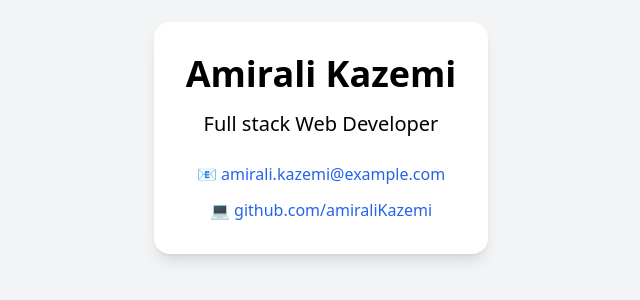
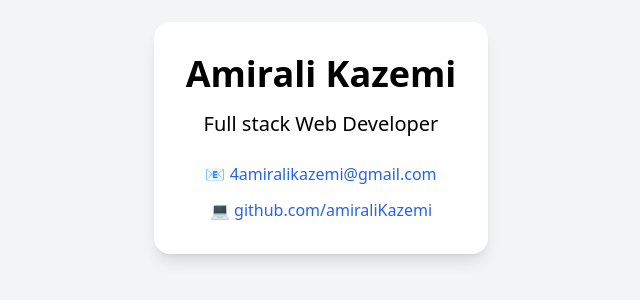
Before and after one commit to amiralikazemi/amiralikazemi.github.io, a plain HTML site: page index.html in a window 1280 px wide. Shown: the part 262-562 px from the top of the page, 319-959 px from the left. Drawn offline with nearby package versions, Linux system fonts and the light colour scheme.

Commit message:
Update index.html

```diff
--- a/index.html
+++ b/index.html
@@ -13,7 +13,7 @@
     <p class="text-xl mb-6">Full stack Web Developer</p>
     <div class="space-y-3">
       <p>
-        📧 <a href="mailto:4amiralikazemi@gmail.com" class="text-blue-600 hover:underline">amirali.kazemi@example.com</a>
+        📧 <a href="mailto:4amiralikazemi@gmail.com" class="text-blue-600 hover:underline">4amiralikazemi@gmail.com</a>
       </p>
       <p>
         💻 <a href="https://github.com/amiraliKazemi" target="_blank" class="text-blue-600 hover:underline">github.com/amiraliKazemi</a>
```
